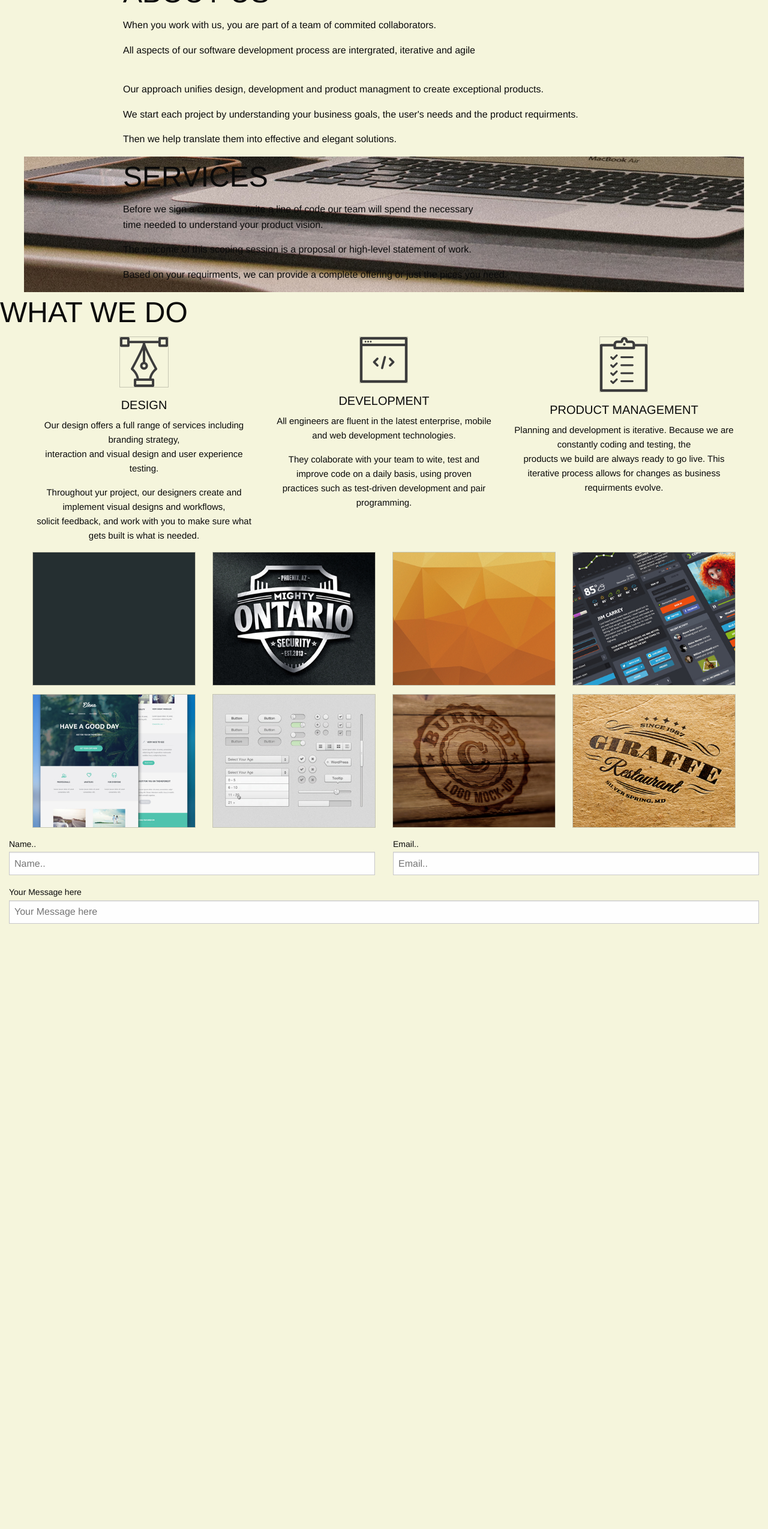
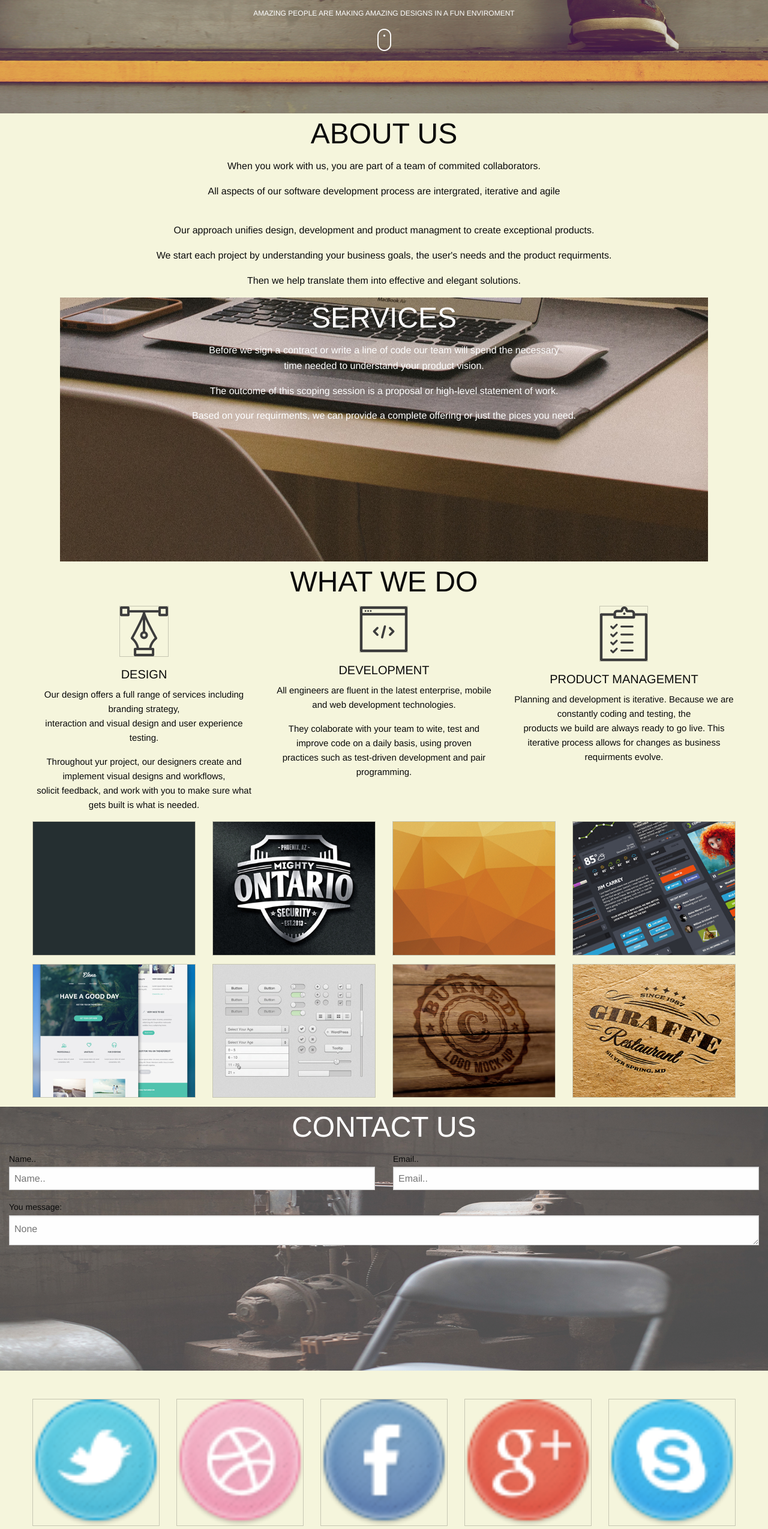
Before and after one commit to meshnesh/delain, a plain HTML site: page index.html in a window 1280 px wide. Shown: the part 251-2800 px from the top of the page at 60% size. Before the commit the page ends 1807 px from the top, so only its background shows below. Drawn offline with Linux system fonts and the light colour scheme.

Commit message:
updated the form area

```diff
--- a/css/app.css
+++ b/css/app.css
@@ -6,12 +6,40 @@ body{
 
 
 #index{
+
     background: url(../assets/assets/h_img.jpg) no-repeat;
     background-size: 100% 100%;
+    height: 55%;
+    text-align: center;
+    color: white;
+}
+#pic{
+    margin-top: 5%;
+}
+.wlcme{
+    font-size: 28px;
+}
+.amazing{
+    font-size: 12px;
+}
+
+<!-- About us -->
+#about h1{
+    text-align: center;
+}
+#about{
+    text-align: center;
 }
 
 #services{
     background-image: url(../assets/assets/s_image.jpg);
+    background-size: 100% 100%;
+    height: 55%;
+    width:100%;
+    clear: both;
+    text-align: center;
+    color: white;
+    max-width: 1080px;
 }
 
 .column{
@@ -20,7 +48,7 @@ body{
 }
 
 .column img{
-    border: 0px solid beige;
+    border: 0px;
     color: beige;
 }
 
@@ -29,4 +57,28 @@ body{
 #contact{
     background-image: url(assets/assets/c_image.jpg);
     width: 100%;
+    opacity: 0.1
 }
+.do h1{
+    text-align: center;
+}
+
+#form{
+    background-image: url(../assets/assets/c_image.jpg);
+    background-size: 100% 100%;
+    height: 55%;
+    color: white;
+}
+#form h1{
+    text-align: center;
+}
+
+#logo img{
+    border: 0px;
+    width: 100%;
+}
+
+
+footer{
+    text-align: center;
+}
--- a/index.html
+++ b/index.html
@@ -10,12 +10,13 @@
   </head>
   <body>
       <div id="index" class="small-0.5 large-12 columns">
-          <img src="assets/assets/logo.png">
-      <p>
+          <img id="pic" src="assets/assets/logo.png">
+      <p class="wlcme">
           WELCOME
           <br/>TO DELANI STUIOS
           </p>
-          <p>AMAZING PEOPLE ARE MAKING AMAZING DESIGNS IN A FUN ENVIROMENT</p>
+          <p class="amazing">AMAZING PEOPLE ARE MAKING AMAZING DESIGNS IN A FUN ENVIROMENT</p>
+          <img src="assets/assets/mouse_click.png">
       </div>
 
       <!-- About us section -->
@@ -38,7 +39,7 @@
 
       <!-- Services section -->
 
-    <div id="services" class="row">
+    <section id="services" class="row exended">
         <div class="small-9 small-centered large-uncentered columns">
             <h1>SERVICES</h1>
             <p>Before we sign a contract or write a line of code our team will spend the necessary<br/>
@@ -49,10 +50,10 @@
                 Based on your requirments, we can provide a complete offering or just the pices you need.
             </p>
         </div>
-      </div>
+      </section>
 
       <!-- What we do section -->
-      <div>
+      <div class="do">
           <h1>WHAT WE DO</h1>
       <div class="row small-up-1 medium-up-2 large-up-3">
   <div class="column">
@@ -118,6 +119,7 @@
 
       <form id="form">
   <div class="row expanded">
+      <h1> CONTACT US</h1>
     <div class="medium-6 columns">
       <label>Name..
         <input type="text" placeholder="Name..">
@@ -129,12 +131,67 @@
       </label>
     </div>
       <div class="medium-12 columns">
-      <label>Your Message here
-        <input type="text" placeholder="Your Message here">
-      </label>
+      <label>
+  You message:
+  <textarea placeholder="None"></textarea>
+</label>
     </div>
   </div>
 </form>
+      <br/>
+      <br/>
+
+<!-- logo -->
+      <div id="logo">
+<div class="row small-up-2 medium-up-5 large-up-10">
+  <div class="column">
+    <img src="assets/social/twitter.png" class="thumbnail" alt="">
+  </div>
+
+  <div class="column">
+    <img src="assets/social/dribble.png" class="thumbnail" alt="">
+  </div>
+
+  <div class="column">
+    <img src="assets/social/facebook.png" class="thumbnail" alt="">
+  </div>
+
+  <div class="column">
+    <img src="assets/social/g_plus.png" class="thumbnail" alt="">
+  </div>
+
+  <div class="column">
+    <img src="assets/social/skype.png" class="thumbnail" alt="">
+  </div>
+
+  <div class="column">
+    <img src="assets/social/you_tube.png" class="thumbnail" alt="">
+  </div>
+
+    <div class="column">
+    <img src="assets/social/behance.png" class="thumbnail" alt="">
+  </div>
+
+  <div class="column">
+    <img src="assets/social/pinterest.png" class="thumbnail" alt="">
+  </div>
+
+  <div class="column">
+    <img src="assets/social/stumble_upon.png" class="thumbnail" alt="">
+  </div>
+
+  <div class="column">
+    <img src="assets/social/flickr.png" class="thumbnail" alt="">
+  </div>
+</div>
+    </div>
+      <br/>
+<footer>
+      <p>
+    DELANI STUDIOS
+    </p>
+    <p>2015</p>
+      </footer>
 
   </body>
 </html>
```
